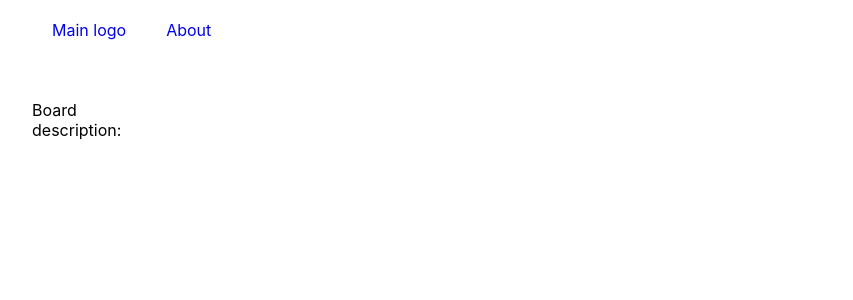
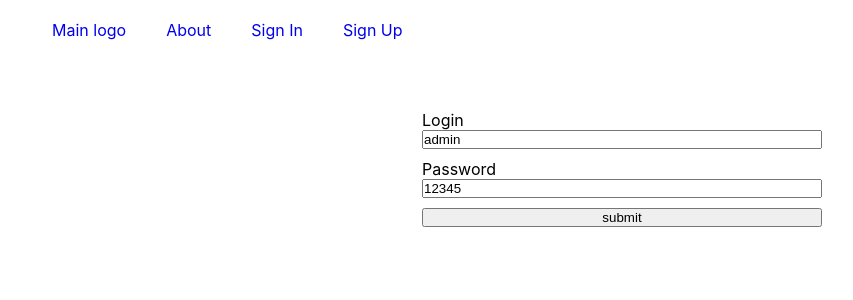
Before and after one commit to ragtimecat/board_frontend, a React (Create React App) app: page /signin in a window 1280 px wide. Shown: the top 300 px of the page, without its empty margins (18-871 px from the left). Built offline with nearby package versions, Linux system fonts and the light colour scheme; no server answers.

Commit message:
added login

```diff
--- a/src/App.css
+++ b/src/App.css
@@ -44,3 +44,15 @@ aside ul {
 aside ul li {
   margin: 10px 0;
 }
+
+.sign-form {
+  max-width: 400px;
+  margin: auto;
+  margin-top: 50px;
+  display: flex;
+  flex-direction: column;
+}
+
+.sign-form input {
+  margin-bottom: 10px;
+}
--- a/src/App.js
+++ b/src/App.js
@@ -1,30 +1,20 @@
 import './App.css';
+import MainLayout from './components/MainLayout';
+import Signup from './components/Signup';
+import Signin from './components/Signin';
 import Navbar from './components/Navbar';
-import Home from './components/Home';
-import About from './components/About';
-import NotFound from './components/NotFound';
-import Sidebar from './components/Sidebar';
-import Board from './components/Board';
 import { BrowserRouter as Router, Switch, Route } from 'react-router-dom';
 
 function App() {
   return (
     <Router>
       <div className="container">
-        <Navbar />
-        <div className="main-part">
-          <aside>
-            <Sidebar />
-          </aside>
-          <main>
-            <Switch>
-              <Route exact path="/" component={Home} />
-              <Route exact path="/about" component={About} />
-              <Route exact path="/:board_id" component={Board} />
-              <Route component={NotFound} />
-            </Switch>
-          </main>
-        </div>
+      <Navbar />
+        <Switch>
+          <Route exact path="/signin" component={Signin} />
+          <Route exact path="/signup" component={Signup} />
+          <Route component={MainLayout} />
+        </Switch>
       </div>
     </Router>
   );
--- a/src/components/Board.js
+++ b/src/components/Board.js
@@ -7,7 +7,14 @@ const Board = (params) => {
     const fetchBoardInfo = async () => {
       const results = await fetch(`http://localhost:5000/api/v1/boards/${params.match.params.board_id}`);
       const boardInfo = await results.json();
-      setBoard(boardInfo.data);
+      console.log(boardInfo);
+      if (boardInfo.success) {
+        console.log('board succussfuly found');
+        setBoard(boardInfo.data);
+      } else {
+        console.log('board bot found')
+        setBoard({name: 'NotFound', description: 'There is no board'});
+      }
     }
     fetchBoardInfo();
   }, [params])
@@ -22,4 +29,4 @@ const Board = (params) => {
   )
 }
 
-export default Board
+export default Board;
--- /dev/null
+++ b/src/components/MainLayout.js
@@ -0,0 +1,30 @@
+import Home from './Home';
+import About from './About';
+import NotFound from './NotFound';
+import Sidebar from './Sidebar';
+import Board from './Board';
+import { Switch, Route } from 'react-router-dom';
+
+//main user screen with boards and threads
+
+const MainLayout = () => {
+  return(
+    <>
+      <div className="main-part">
+        <aside>
+          <Sidebar />
+        </aside>
+        <main>
+          <Switch>
+            <Route exact path="/" component={Home} />
+            <Route exact path="/about" component={About} />
+            <Route exact path="/:board_id" component={Board} />
+            <Route component={NotFound} />
+          </Switch>
+        </main>
+      </div>
+    </>
+  )
+}
+
+export default MainLayout;
--- a/src/components/Navbar.js
+++ b/src/components/Navbar.js
@@ -10,6 +10,12 @@ const Navbar = () => {
       <li>
         <Link to="/about">About</Link>
       </li>
+      <li>
+        <Link to="/signin">Sign In</Link>
+      </li>
+      <li>
+        <Link to="/signup">Sign Up</Link>
+      </li>
     </ul>
   );
 }
--- a/src/components/Sidebar.js
+++ b/src/components/Sidebar.js
@@ -13,15 +13,20 @@ const Sidebar = () => {
       console.log(boards);
     }
     fetchBoards();
+
+    console.log(boards);
   }, []);
 
   return(
     <div className="sidebar">
+      {boards.length > 0 ? (
       <ul>
         {boards.map(board => (
           <li key={board._id}><Link to={`/${board._id}`}>{board.name}</Link></li>
         ))}
-      </ul>
+      </ul>)
+      : (<p>No data</p>)}
+
     </div>
   );
 }
--- /dev/null
+++ b/src/components/Signin.js
@@ -0,0 +1,46 @@
+import { useState } from 'react';
+
+const Signin = () => {
+  const [login, setLogin] = useState('admin');
+  const [password, setPassword] = useState('12345');
+
+  const handleSubmit = async (e) => {
+    e.preventDefault();
+
+    const result = await fetch('http://localhost:5000/api/v1/auth/login', {
+      method: 'POST',
+      headers: {
+        'Content-Type': 'application/json'
+      },
+      // credentials: 'same-origin',
+      credentials: 'include',
+      body: JSON.stringify({
+        login: login,
+        password: password,
+      })
+    });
+
+    const response = await result.json();
+    console.log(response);
+  }
+
+  const onLoginChange = (e) => {
+    setLogin(e.target.value);
+  }
+
+  const onPasswordChange = (e) => {
+    setPassword(e.target.value);
+  }
+
+  return (
+    <form onSubmit={handleSubmit} className="sign-form">
+      <label htmlFor="">Login</label>
+      <input type="text" value={login} onChange={onLoginChange}/>
+      <label htmlFor="">Password</label>
+      <input type="text" value={password} onChange={onPasswordChange}/>
+      <input type="submit" value="submit" />
+    </form>
+  )
+}
+
+export default Signin;
--- /dev/null
+++ b/src/components/Signup.js
@@ -0,0 +1,9 @@
+import '../App.css';
+
+const Signup = () => {
+  return(
+    <p>Signup</p>
+  )
+}
+
+export default Signup;
```
